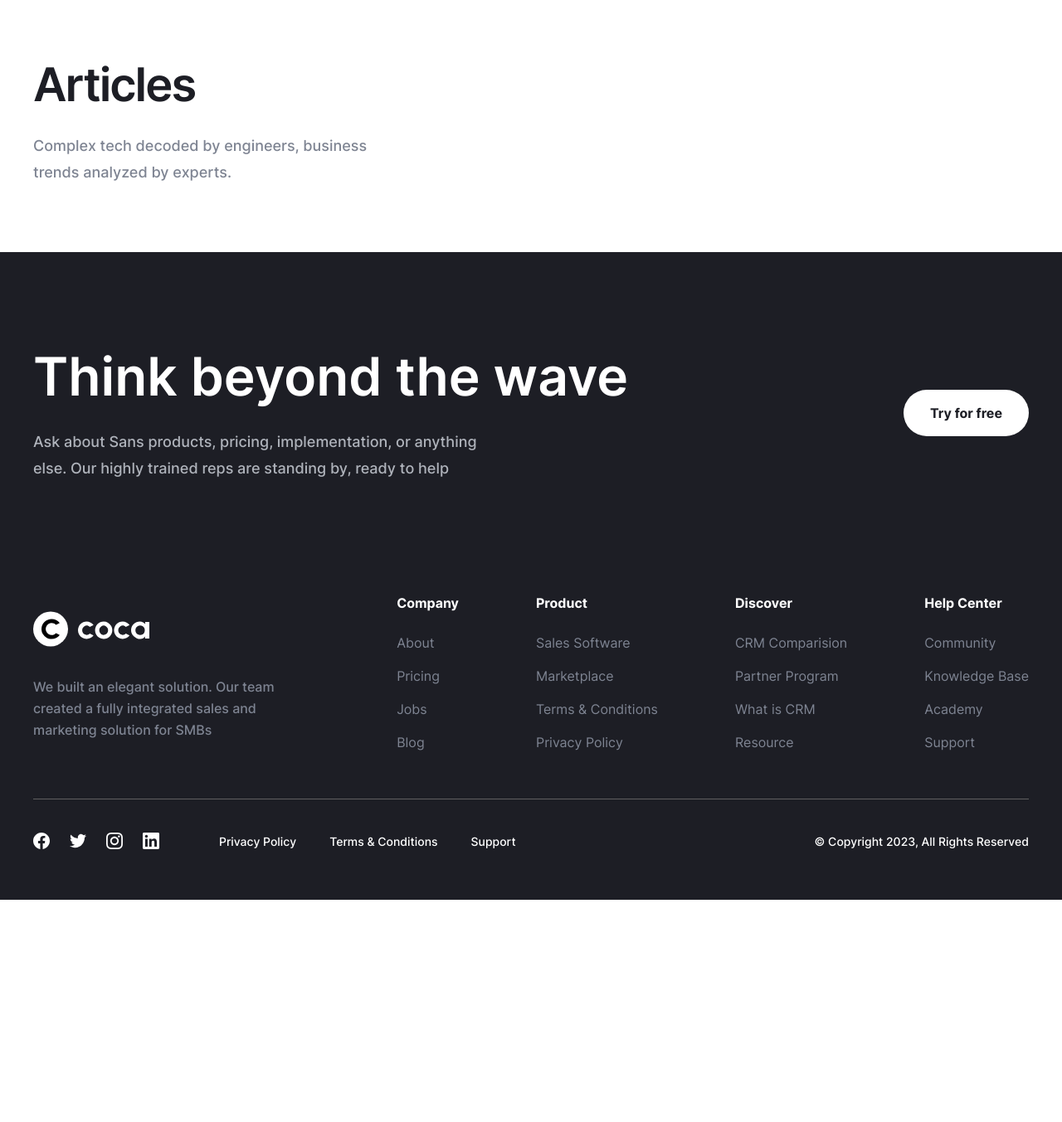
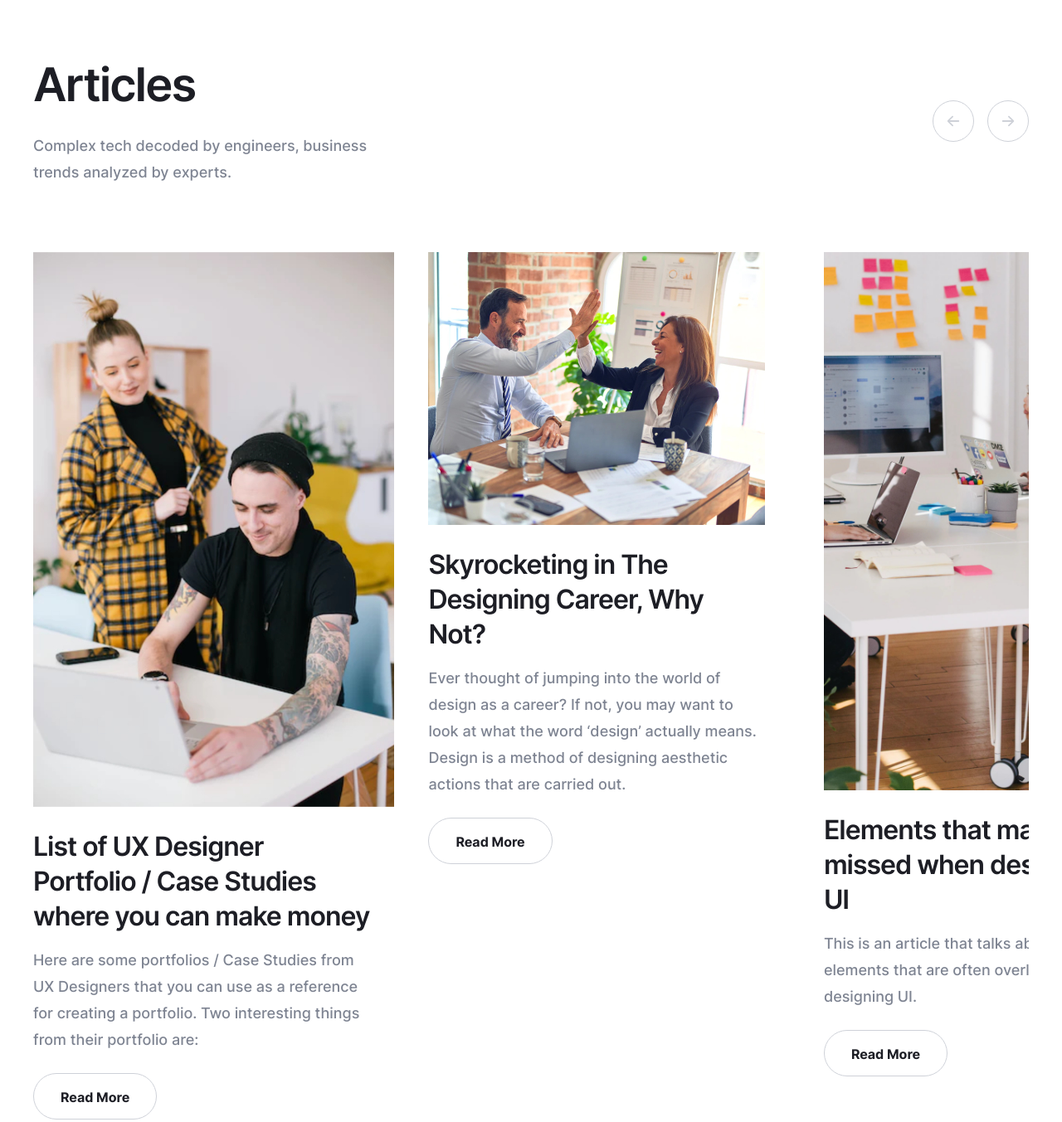
Before and after one commit to TIKI133/homework-coca, a website built with Vite: page src/blog.html in a window 1280 px wide. Shown: the part 3840-5193 px from the top of the page at 83% size. Before the commit the page ends 4925 px from the top, so only its background shows below. Built offline with nearby package versions, Linux system fonts and the light colour scheme.

Commit message:
Created section articles

```diff
--- a/src/html/components/blog/articles.html
+++ b/src/html/components/blog/articles.html
@@ -6,7 +6,68 @@
             <p class="articles__head-subtitle">Complex tech decoded by engineers, business trends analyzed by experts.</p>
         </div>
 
+        <div class="articles__btns">
+        <button class="articles__btn articles__btn--prev">
+          <svg
+            width="16"
+            height="14"
+            viewBox="0 0 16 14"
+            fill="none"
+            xmlns="http://www.w3.org/2000/svg"
+          >
+            <path
+              fill-rule="evenodd"
+              clip-rule="evenodd"
+              d="M7.73635 13.0364C7.38487 13.3879 6.81503 13.3879 6.46355 13.0364L1.06355 7.63644C0.712082 7.28497 0.712082 6.71512 1.06355 6.36365L6.46356 0.963652C6.81503 0.612179 7.38488 0.612179 7.73635 0.963652C8.08782 1.31512 8.08782 1.88497 7.73635 2.23644L3.87274 6.10005L14.3 6.10005C14.797 6.10005 15.2 6.50299 15.2 7.00005C15.2 7.4971 14.797 7.90005 14.3 7.90005L3.87274 7.90005L7.73635 11.7637C8.08782 12.1151 8.08782 12.685 7.73635 13.0364Z"
+              fill="#CED1D8"
+            />
+          </svg>
+        </button>
+        <button class="articles__btn articles__btn--next">
+          <svg
+            width="16"
+            height="14"
+            viewBox="0 0 16 14"
+            fill="none"
+            xmlns="http://www.w3.org/2000/svg"
+          >
+            <path
+              fill-rule="evenodd"
+              clip-rule="evenodd"
+              d="M7.73635 13.0364C7.38487 13.3879 6.81503 13.3879 6.46355 13.0364L1.06355 7.63644C0.712082 7.28497 0.712082 6.71512 1.06355 6.36365L6.46356 0.963652C6.81503 0.612179 7.38488 0.612179 7.73635 0.963652C8.08782 1.31512 8.08782 1.88497 7.73635 2.23644L3.87274 6.10005L14.3 6.10005C14.797 6.10005 15.2 6.50299 15.2 7.00005C15.2 7.4971 14.797 7.90005 14.3 7.90005L3.87274 7.90005L7.73635 11.7637C8.08782 12.1151 8.08782 12.685 7.73635 13.0364Z"
+              fill="#CED1D8"
+            />
+          </svg>
+        </button>
+      </div>
+        </div>
 
+<div class="swiper articles__slider">
+  <div class="swiper-wrapper articles__wrapper">
+    <div class="swiper-slide articles__slide">
+<img src="./assets/image/man-and-girl.jpg" alt="A girl watches a man typing on a laptop" class="articles__img">
+<h2 class="articles__img-subtitle">List of UX Designer </br> Portfolio / Case Studies where you can make money</h2>
+<p class="articles__img-desc">Here are some portfolios / Case Studies from UX Designers that you can use as a reference for creating a portfolio. Two interesting things from their portfolio are:</p>
+<button class="articles__img-btn">
+  <a href="#" class="articles__img-link">Read More</a>
+</button>
+    </div>
+    <div class="swiper-slide articles__slider">
+<img src="./assets/image/man-five-girl.jpg" alt="A girl high-fives a man" class="articles__img">
+<h2 class="articles__img-subtitle">Skyrocketing in The Designing Career, Why Not?</h2>
+<p class="articles__img-desc">Ever thought of jumping into the world of design as a career? If not, you may want to look at what the word ‘design’ actually means. Design is a method of designing aesthetic actions that are carried out.</p>
+<button class="articles__img-btn">
+  <a href="#" class="articles__img-link">Read More</a>
+</button>
+    </div>
+    <div class="swiper-slide articles__slider">
+<img src="./assets/image/meeting-girl.jpg" alt="the girl looks at the computer" class="articles__img">
+<h2 class="articles__img-subtitle">Elements that may be missed when designing the UI</h2>
+<p class="articles__img-desc">This is an article that talks about the little elements that are often overlooked when designing UI.</p>
+<button class="articles__img-btn">
+  <a href="#" class="articles__img-link">Read More</a>
+</button>
     </div>
   </div>
+  </div>
 </section>
--- a/src/js/blog.js
+++ b/src/js/blog.js
@@ -3,8 +3,9 @@ import '/scss/blog.scss';
 // components
 import { useTheme } from './components/theme.js';
 import { useBurger } from './components/burger.js';
-import { useBlogSlider } from './components/blog/slider.js';
+import { useBlogSlider, useArticlesSlider } from './components/blog/slider.js';
 
 useTheme();
 useBurger();
 useBlogSlider();
+useArticlesSlider();
--- a/src/js/components/blog/slider.js
+++ b/src/js/components/blog/slider.js
@@ -1,5 +1,6 @@
 import Swiper from 'swiper';
 import 'swiper/css';
+import { Navigation } from 'swiper/modules';
 
 export const useBlogSlider = () => {
   new Swiper('.hero__slider', {
@@ -21,3 +22,14 @@ export const useBlogSlider = () => {
     },
   });
 };
+
+export const useArticlesSlider = () => {
+  new Swiper('.articles__slider', {
+    modules: [Navigation],
+    slidesPerView: 2.7,
+    navigation: {
+      prevEl: '.articles__btn--prev',
+      nextEl: '.articles__btn--next',
+    },
+  });
+};
--- a/src/scss/components/blog/articles.scss
+++ b/src/scss/components/blog/articles.scss
@@ -1,4 +1,5 @@
 .articles {
+  margin-bottom: 160px;
   padding: 160px 0 0;
 
   &__head {
@@ -23,4 +24,84 @@
       color: var(--neutral-color-150);
     }
   }
+
+  &__btns {
+    @include flex-align-center;
+    gap: 16px;
+    justify-content: flex-end;
+    transform: translateY(-40px);
+  }
+
+  &__btn {
+    @include flex-all-center;
+    border: 1px solid var(--neutral-color-40);
+    border-radius: 50%;
+    width: 50px;
+    height: 50px;
+    transition:
+      background-color var(--transition),
+      border-color var(--transition);
+
+    & svg path {
+      transition: fill var(--transition);
+    }
+
+    &:hover {
+      border-color: var(--neutral-color-100);
+      background-color: var(--neutral-color-100);
+
+      & svg path {
+        fill: var(--neutral-color-10);
+      }
+    }
+
+    &--next {
+      transform: rotate(-180deg);
+    }
+  }
+
+
+  &__wrapper {
+    gap: 32px;
+  }
+
+  &__img {
+    margin-bottom: 24px;
+
+    &-subtitle {
+      margin-bottom: 16px;
+      max-width: 407px;
+      font-weight: 600;
+      font-size: 32px;
+      line-height: 42px;
+      letter-spacing: -1px;
+      color: var(--neutral-color-100);
+    }
+
+    &-desc {
+      margin-bottom: 24px;
+      max-width: 403px;
+      font-weight: 500;
+      font-size: 18px;
+      line-height: 32px;
+      color: var(--neutral-color-150);
+    }
+
+    &-btn {
+      border: 1px solid var(--neutral-color-40);
+      border-radius: 100px;
+      padding: 16px 32px;
+      max-width: 175px;
+      max-height: 56px;
+      box-sizing: border-box;
+    }
+
+    &-link {
+      font-weight: 700;
+      font-size: 16px;
+      line-height: 24px;
+      text-align: center;
+      color: var(--neutral-color-100);
+    }
+  }
 }
```
Also changed, not shown: src/assets/image/man-and-girl.jpg (added), src/assets/image/man-five-girl.jpg (added), src/assets/image/meeting-girl.jpg (added).
